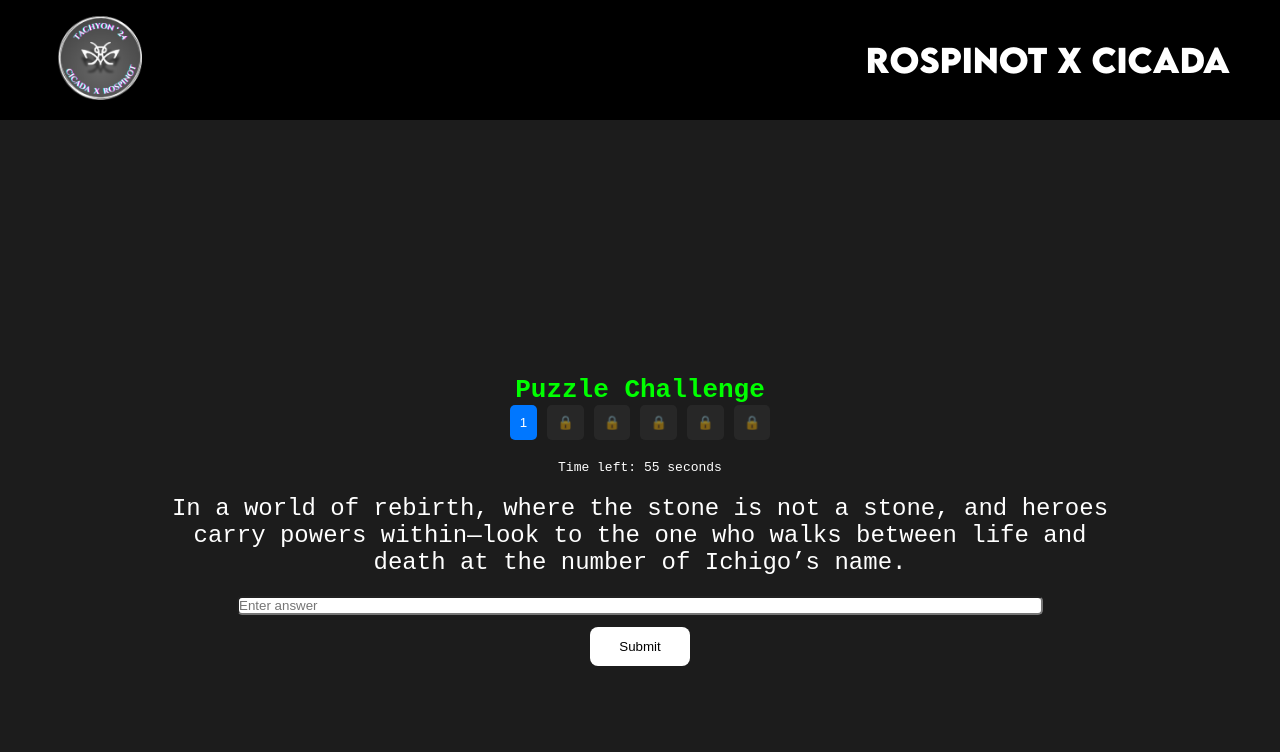
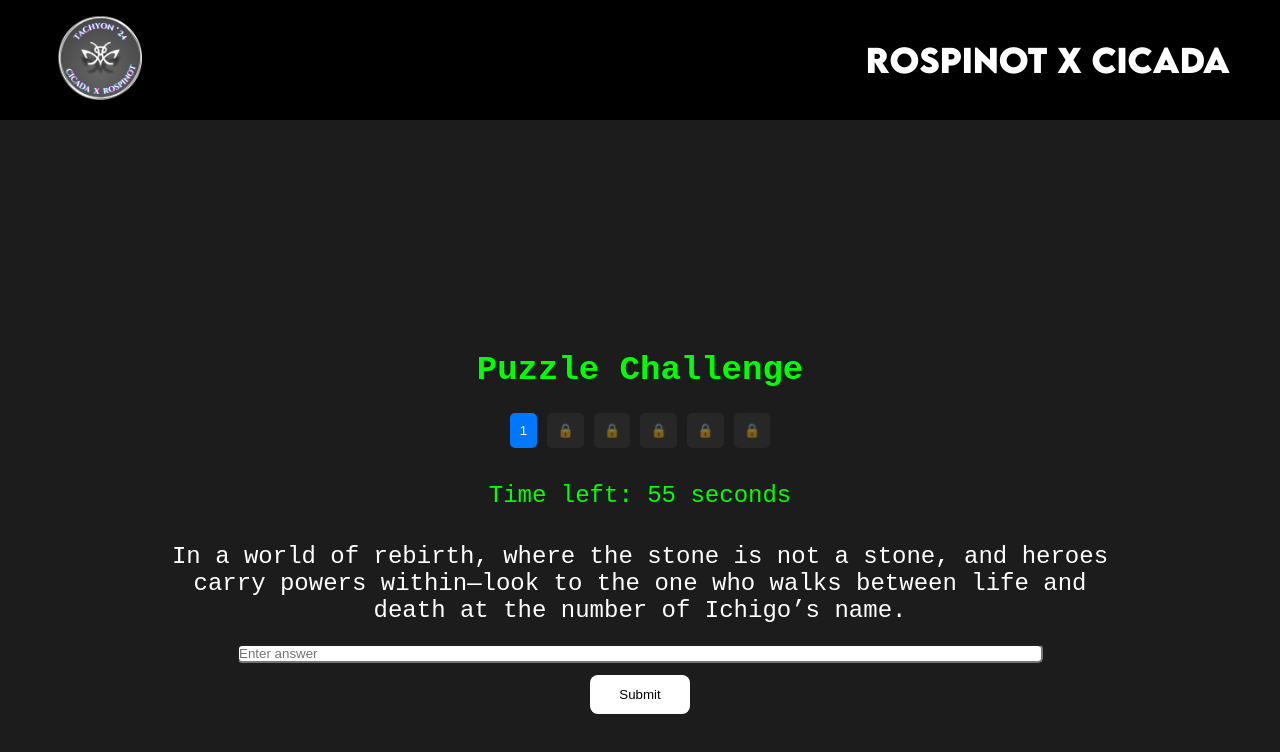
Before and after one commit to shaktawatpritam2002/cicada, a React (Vite) app in the folder frontend1/: page /puzzle/4 in a window 1280 px wide. Shown: the top 752 px of the page. Built offline with nearby package versions, Linux system fonts and the light colour scheme.

Commit message:
fixed puzzle4 text

```diff
--- a/frontend1/src/Pages/Puzzle4.jsx
+++ b/frontend1/src/Pages/Puzzle4.jsx
@@ -149,7 +149,7 @@ const Puzzle4 = () => {
       textAlign: 'center',
       padding: '20px',
     }}>
-      <h1 style={{ color: '#00ff00' }}>Puzzle Challenge</h1>
+      <h1 style={{ color: '#00ff00', 'font-size' : '34px','padding' : '24px' }}>Puzzle Challenge</h1>
       <div style={{
         display: 'flex',
         justifyContent: 'center',
@@ -174,7 +174,7 @@ const Puzzle4 = () => {
           </button>
         ))}
       </div>
-      <p>Time left: {timeLeft} seconds</p>
+      <p style={{ color: '#00ff00', 'font-size' : '24px','padding' : '14px' }}>Time left: {timeLeft} seconds</p>
       {renderStep()}
       <ToastContainer position="top-center" autoClose={5000} />
     </div>
```
